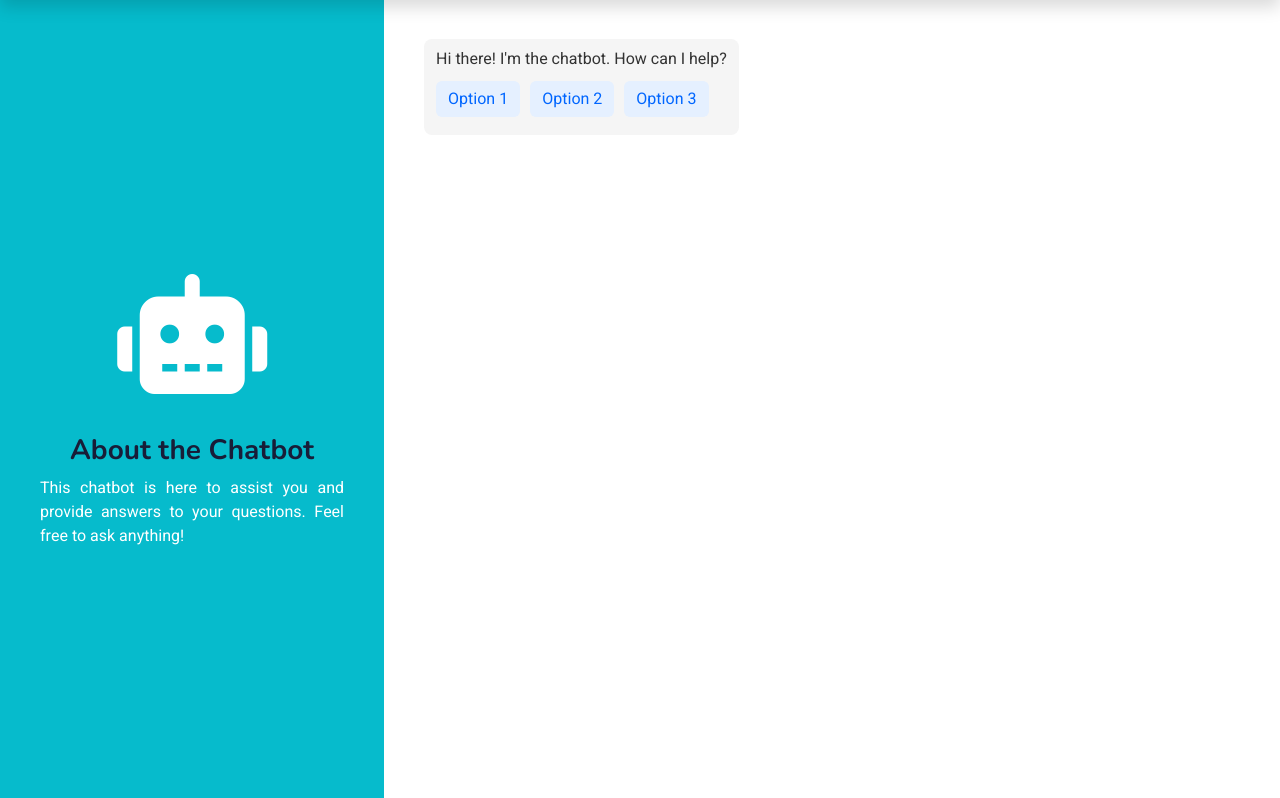
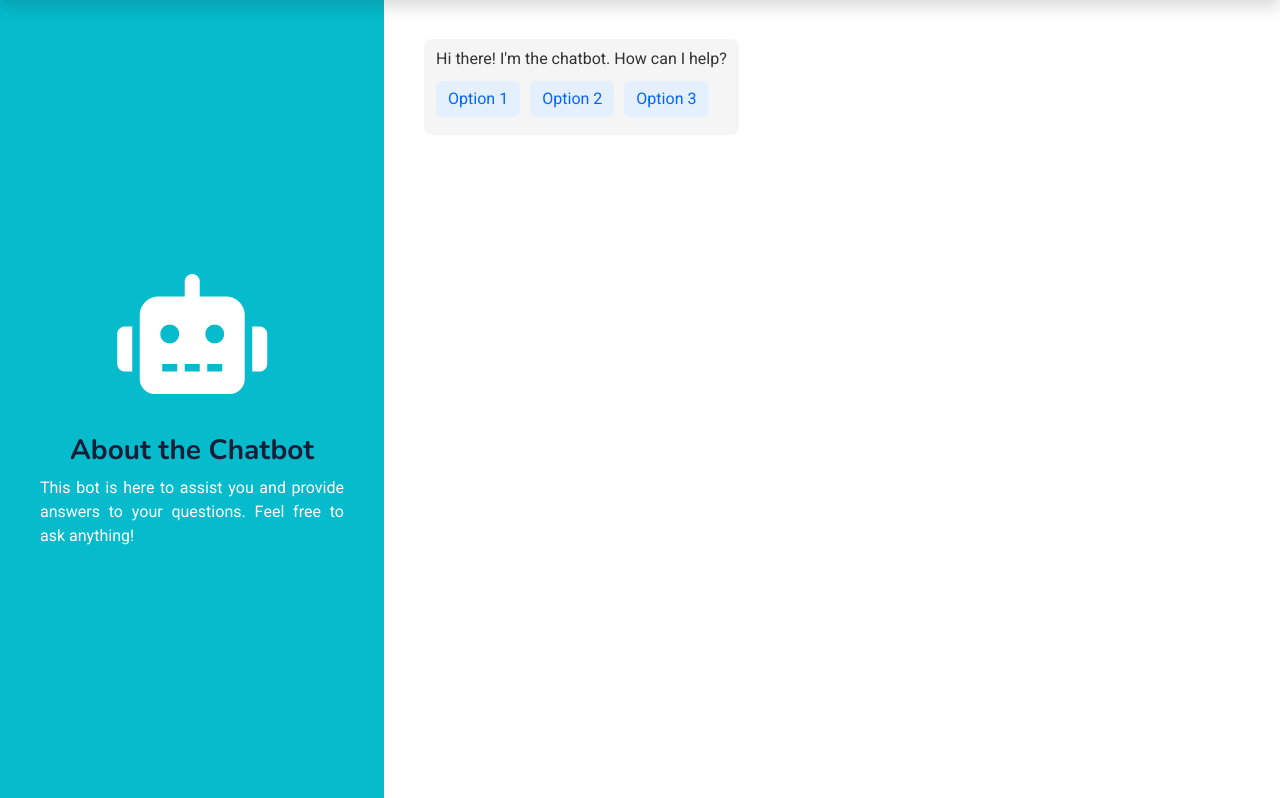
Before and after one commit to FatimaMadan/PolyCompanion, a PHP site: page /bot.php in a window 1280 px wide. Shown: the part 76-874 px from the top of the page. Run offline with PHP 8.4, Linux system fonts and the light colour scheme; some libraries are stand-ins or nearby versions.

Commit message:
testing github

```diff
--- a/bot.php
+++ b/bot.php
@@ -30,7 +30,7 @@ include 'header.php'
         <div class="robot-info" id="robot-info">
             <h3>About the Chatbot</h3>
             <div class="center-justify">
-                <p>This chatbot is here to assist you and provide answers to your questions. Feel free to ask anything!</p>
+                <p>This bot is here to assist you and provide answers to your questions. Feel free to ask anything!</p>
             </div>
         </div>
     </div>
```
